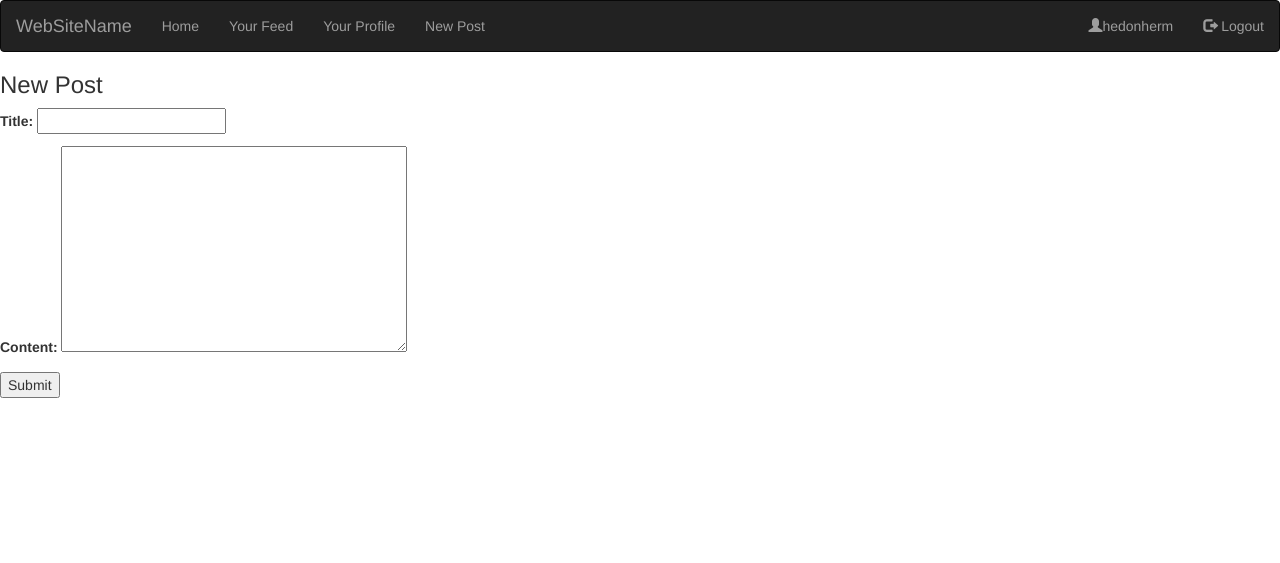
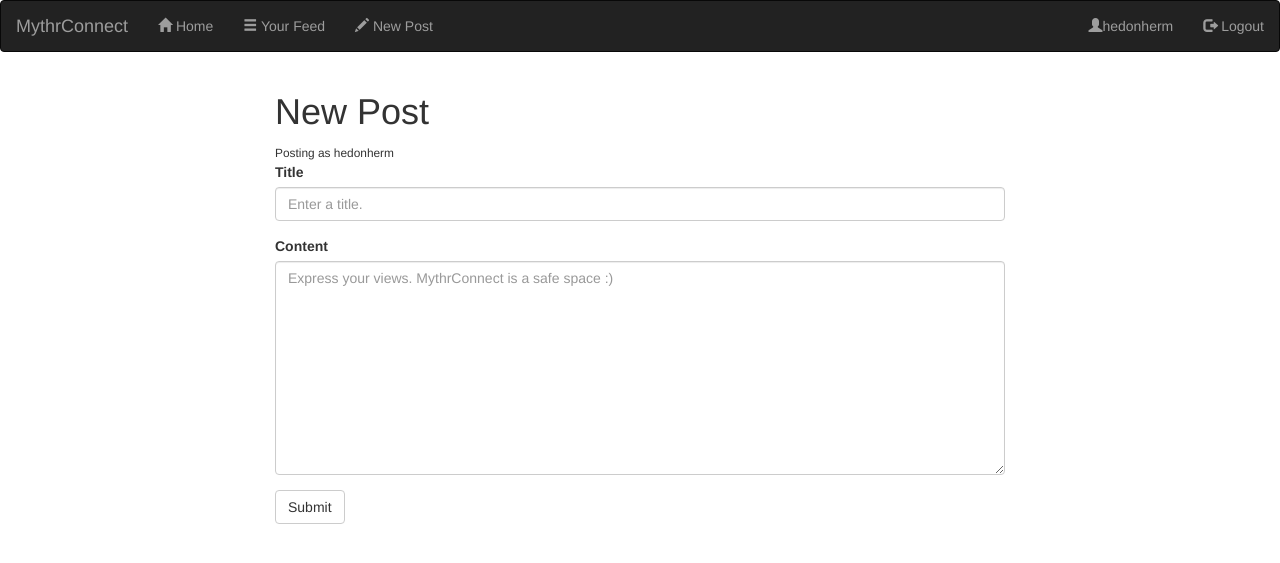
Before and after one commit to hedonhermdev/Mythr, a Django app: page /blog/post/new/ in a window 1280 px wide. Shown: the top 563 px of the page. Run offline with Django 3.2, Linux system fonts and the light colour scheme; a user stored in the database is signed in; some libraries are stand-ins or nearby versions.

Commit message:
- Added a delete post function. - Refactored the views. - Messed around with the forms a little bit. - Fixed minor bugs.

```diff
--- a/mythr/blog/forms.py
+++ b/mythr/blog/forms.py
@@ -2,7 +2,8 @@ from django import forms
 
 from .validators import password_match_validator
 
-#TODO: Add new form validators.
+
+# TODO: Add new form validators.
 
 class UserRegistrationForm(forms.Form):
     first_name = forms.CharField()
@@ -21,14 +22,28 @@ class UserRegistrationForm(forms.Form):
 
 
 class UserLoginForm(forms.Form):
-    username = forms.CharField()
-    password = forms.CharField(min_length=8, widget=forms.PasswordInput())
+    username = forms.CharField(widget=forms.TextInput(attrs={'placeholder': 'Username'}))
+    password = forms.CharField(min_length=8, widget=forms.PasswordInput(attrs={'placeholder': 'Password'}))
 
 
 class NewPostForm(forms.Form):
-    title = forms.CharField(required=True)
-    content = forms.CharField(widget=forms.Textarea, required=True)
+    title = forms.CharField(required=True,
+                            max_length=140,
+                            widget=forms.TextInput(
+                                attrs={'class': 'form-control',
+                                       'placeholder': 'Enter a title. '}))
+
+    content = forms.CharField(required=True,
+                              min_length=50,
+                              max_length=10000,
+                              widget=forms.Textarea(
+                                    attrs={'class': 'form-control',
+                                           'placeholder': 'Express your views. MythrConnect is a safe space :)'}))
 
 
 class CommentForm(forms.Form):
-    content = forms.CharField(widget=forms.Textarea, required=True)
+    content = forms.CharField(required=True,
+                              max_length=1000,
+                              widget=forms.Textarea(
+                                    attrs={'class': 'form-control',
+                                           'placeholder': 'Say something nice :)'}))
--- a/mythr/blog/templates/layout.html
+++ b/mythr/blog/templates/layout.html
@@ -11,20 +11,20 @@
     {% endif %}
 </head>
 <body>
+<!-- Navbar that I shamelessly copied. -->
 <nav class="navbar navbar-inverse">
     <div class="container-fluid">
         <div class="navbar-header">
-            <a class="navbar-brand" href="#">WebSiteName</a>
+            <a class="navbar-brand" href="{% url 'blog-home' %}">MythrConnect</a>
         </div>
         <ul class="nav navbar-nav">
-            <li><a href="{% url 'blog-home' %}">Home</a></li>
-            <li><a href="{% url 'blog-feed' %}">Your Feed</a></li>
-            <li><a href="{%  url 'blog-accounts-profile' id=request.user.id %}">Your Profile</a></li>
-            <li><a href="{% url 'blog-post-new' %}"> New Post </a></li>
+            <li><a href="{% url 'blog-home' %}"><span class="glyphicon glyphicon-home"></span> Home</a></li>
+            <li><a href="{% url 'blog-feed' %}"><span class="glyphicon glyphicon-menu-hamburger"></span> Your Feed</a></li>
+            <li><a href="{% url 'blog-post-new' %}"><span class="glyphicon glyphicon-pencil"></span> New Post</a></li>
         </ul>
         <ul class="nav navbar-nav navbar-right">
             {% if request.user.is_authenticated %}
-                <li><a href="#"><span class="glyphicon glyphicon-user"></span>{{ request.user.username }}</a></li>
+                <li><a href="{% url 'blog-accounts-profile' id=request.user.id %}"><span class="glyphicon glyphicon-user"></span>{{ request.user.username }}</a></li>
                 <li><a href="{% url 'blog-accounts-logout' %}"><span class="glyphicon glyphicon-log-out"></span> Logout</a></li>
             {% else %}
                 <li><a href="{% url 'blog-accounts-login' %}"><span class="glyphicon glyphicon-log-in"></span> Login</a></li>
--- a/mythr/blog/templates/newpost.html
+++ b/mythr/blog/templates/newpost.html
@@ -1,15 +1,43 @@
 {% extends "layout.html" %}
 
 {% block content %}
-<h3>
-    New Post
-</h3>
-<form action="" method="post">
-    {% csrf_token %}
-    <table>
-        {{ form.as_p }}
-    </table>
-    <input type="submit" value="Submit">
-</form>
+<div class="container">
+    <div class="col-md-8 col-md-offset-2">
+        <h1>
+            New Post
+        </h1>
+        <small class="text-secondary">Posting as {{ request.user.username }}</small>
+        <form action="" method="POST">
+            {% csrf_token %}
+            <div class="form-group">
+                <div class="form-row">
+                    <label>
+                    Title
+                    </label>
+                </div>
+                <div class="form-row">
+                    {{ form.title.errors }}
+                </div>
+                <div class="form-row">
+                {{  form.title }}
+                </div>
+            </div>
+            <div class="form-group">
+                <div class="form-row">
+                    <label>
+                    Content
+                    </label>
+                </div>
+                <div class="form-row">
+                    {{ form.title.errors }}
+                </div>
+                <div class="form-row">
+                {{  form.content }}
+                </div>
+            </div>
+            <input type="submit" class="btn btn-default" value="Submit">
+        </form>
 
+    </div>
+</div>
 {% endblock content %}
--- a/mythr/blog/templates/postdelete.html
+++ b/mythr/blog/templates/postdelete.html
@@ -2,7 +2,10 @@
 {% block content %}
     <div>
         Do you really want to delete this post?
+        <form action="" method="POST">
+            {% csrf_token %}
         <input type="submit" value="Yes">
         <a href="{% url 'blog-post-detail' id=post.id %}">Cancel</a>
+        </form>
     </div>
 {%  endblock %}
--- a/mythr/blog/urls.py
+++ b/mythr/blog/urls.py
@@ -1,11 +1,12 @@
 from django.urls import path
+from django.views.generic import RedirectView
 from . import views
 
 
-
 urlpatterns = [
-    path('', views.home, name='blog-home'),
-    path('', views.feed_view, name='blog-feed')
+    path('', RedirectView.as_view(url='home/')),
+    path('home/', views.home, name='blog-home'),
+    path('feed/', views.feed_view, name='blog-feed')
 ]
 
 urlpatterns += [
@@ -18,7 +19,8 @@ urlpatterns += [
 ]
 
 urlpatterns += [
+    path('post/new/', views.new_post, name='blog-post-new'),
     path('post/<int:id>/', views.post_detail, name='blog-post-detail'),
     path('post/<int:id>/comment/', views.new_comment, name='blog-post-comment'),
-    path('post/new/', views.new_post, name='blog-post-new')
+    path('post/<int:id>/delete/', views.post_delete_view, name='blog-post-delete')
 ]
--- a/mythr/blog/views.py
+++ b/mythr/blog/views.py
@@ -66,6 +66,8 @@ def register_view(request):
 
 
 def login_view(request):
+    if request.user.is_authenticated:
+        return redirect('blog-home')
     if request.method == 'POST':
         form = UserLoginForm(request.POST)
         if form.is_valid():
@@ -89,7 +91,7 @@ def logout_view(request):
 def user_follow_view(request, id):
     to_follow = get_object_or_404(User, id=id)
     follower = request.user
-    if not follower.profile in to_follow.profile.followers.all():
+    if follower.profile not in to_follow.profile.followers.all():
         follower.profile.follows.add(follower.profile)
     return redirect('blog-accounts-profile', id=id)
 
@@ -102,12 +104,22 @@ def user_unfollow_view(request, id):
         follower.profile.follows.remove(to_unfollow.profile)
     return redirect('blog-accounts-profile', id=id)
 
+
 #       Posts and comments related views.
 
 @login_required(login_url='/blog/accounts/login/')
 def post_detail(request, id):
     post = get_object_or_404(Post, id=id)
-    return render(request, 'postdetail.html', context={'post': post})
+    context = {
+        'post': post,
+        'title': post.title,
+        'content': post.content,
+        'author': post.author,
+        'date_posted': post.date_posted,
+        'comments': post.comment_set.all(),
+        'num_comments': post.comment_set.count()
+    }
+    return render(request, 'postdetail.html', context=context)
 
 
 @login_required(login_url='/blog/accounts/login/')
@@ -119,7 +131,7 @@ def new_post(request):
             title = form.cleaned_data['title']
             content = form.cleaned_data['content']
             post = Post.objects.create(title=title, content=content, author=user)
-        return redirect('blog-post-detail', id=post.id)
+            return redirect('blog-post-detail', id=post.id)
     else:
         form = NewPostForm()
     return render(request, 'newpost.html', {'form': form})
@@ -141,14 +153,14 @@ def new_comment(request, id):
 
 
 def post_delete_view(request, id):
-    post = get_object_or_404(id=id)
+    post = get_object_or_404(Post, id=id)
     if request.user == post.author:
         if request.method == 'POST':
             post.delete()
             return redirect('blog-home')
-        return render(request, 'postdelete.html', {'post': post})
     else:
         return redirect('blog-home')
+    return render(request, 'postdelete.html', {'post': post})
 
 
 #       Homepage and feedpage.
```
Also changed, not shown: mythr/blog/templates/feed.html (+4 -4 lines), mythr/blog/templates/postdetail.html (+12 -6 lines), mythr/blog/templates/postedit.html (added), mythr/db.sqlite3.
